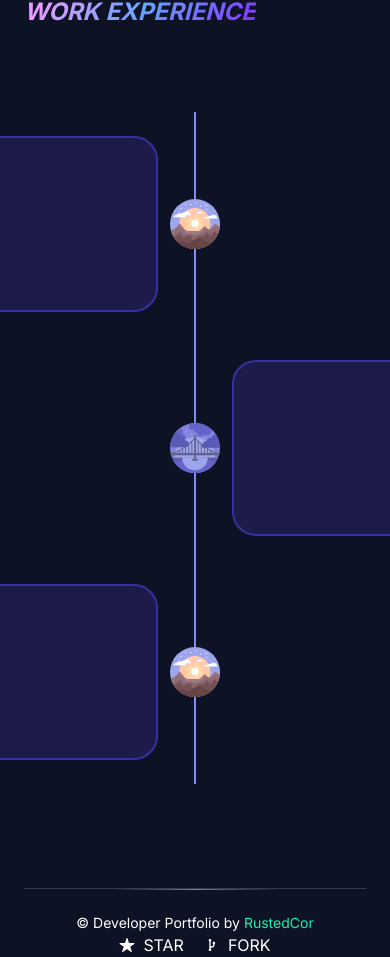
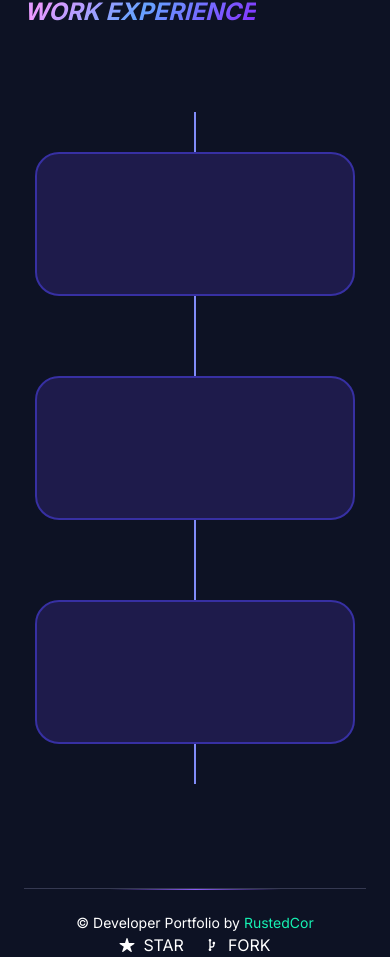
Before and after one commit to JuanZuniga7/portfolio-v5, a Next.js app: page / in a window 390 px wide. Shown: the part 2035-2992 px from the top of the page. Built offline with nearby package versions, Linux system fonts and the light colour scheme.

Commit message:
IDK What to say

```diff
--- a/src/components/common/HorizontalItem.tsx
+++ b/src/components/common/HorizontalItem.tsx
@@ -6,11 +6,11 @@ import icon2 from "@/assets/svg/icon2.svg"
 export default function HorizontalItem({reverse}: {reverse?: boolean}){
     return(
         <div className="flex flex-row h-56 items-center justify-center gap-10">
-            <div className={`absolute ${reverse ? "right-52":"left-52"} w-96 h-44 border-2 border-indigo-800 bg-indigo-950 hover:bg-indigo-900 cursor-pointer rounded-3xl`}>
+            <div className={`absolute ${reverse ? "lg:right-32":"lg:left-32"} w-80 h-36 sm:w-96 sm:h-40 lg:h-52 xl:h-64 text-xs md:text-sm lg:text-base border-2 border-indigo-800 bg-indigo-950 hover:bg-indigo-900 cursor-pointer rounded-3xl`}>
 
             </div>
             <span className="w-[2px] h-56 bg-indigo-400 text-transparent -z-10 absolute">a</span>
-            <div className={`${reverse ? "order-1":"order-2"}`}>
+            <div className="hidden xl:flex">
                 {reverse ?
                 (<Image src={icon1} alt="icon1" width={50} height={50} />) : (<Image src={icon2} alt="icon2" width={50} height={50} />)}
             </div>
```
